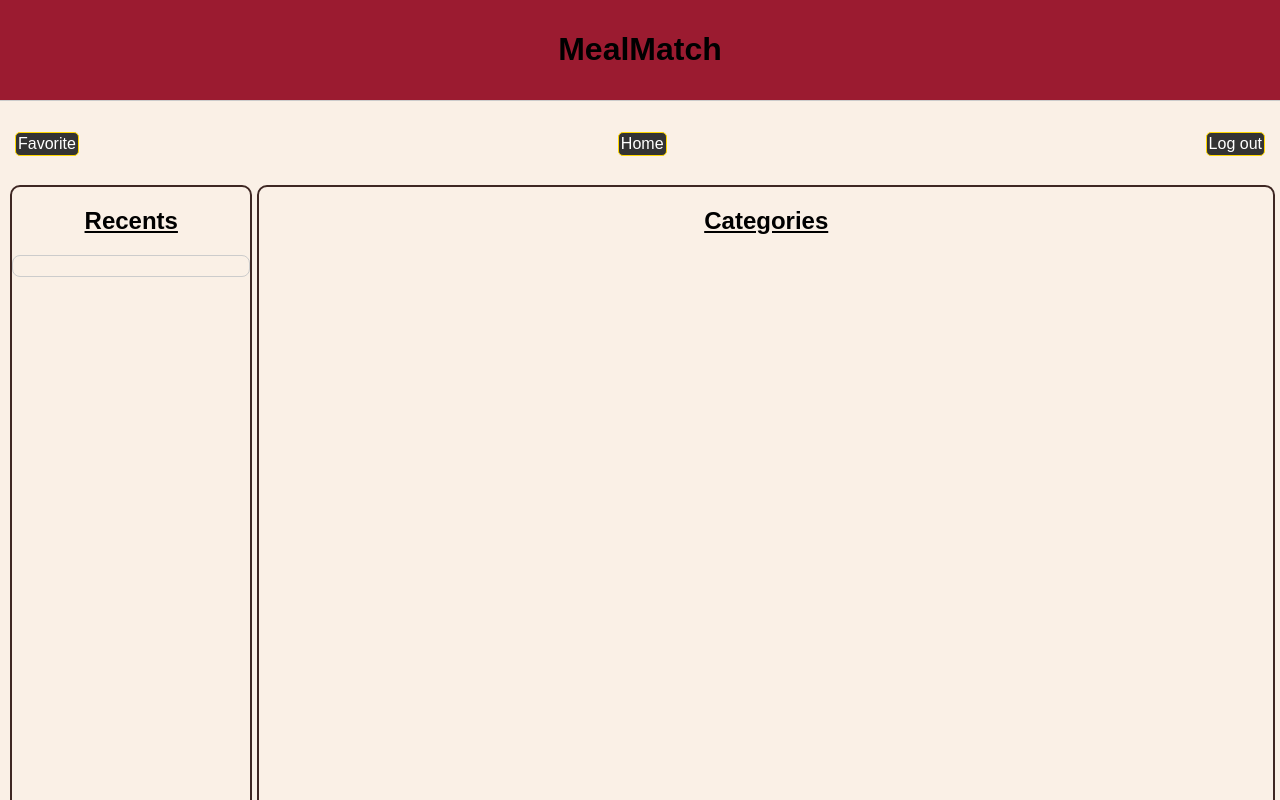
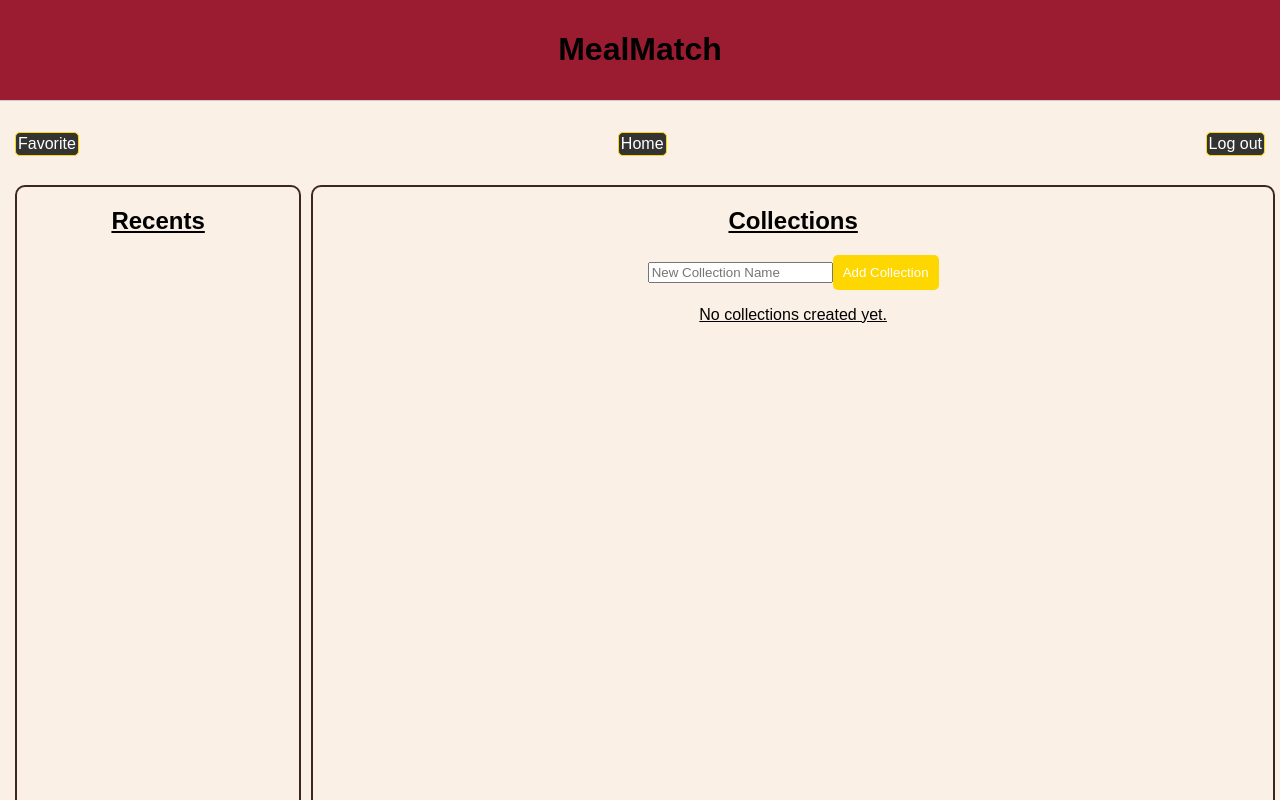
Before and after one commit to jocephuss/MealMatch, a React (Vite) app in the folder client/: page /favorite in a window 1280 px wide. Shown: the top 800 px of the page. Built offline with nearby package versions, Linux system fonts and the light colour scheme.

Commit message:
add collection button added

```diff
--- a/client/src/pages/FavoritePage.jsx
+++ b/client/src/pages/FavoritePage.jsx
@@ -1,24 +1,69 @@
-import React, { useState } from "react";
+import React, { useEffect, useState } from "react";
 import Header from "../components/Header";
-import RecentRecipes from "../components/Recents/RecentRecipes";
 
 const FavoritePage = () => {
-  const [recentRecipes, setRecentRecipes] = useState([]);
+  const [recents, setRecents] = useState([]);
+  const [collections, setCollections] = useState([]);
+  const [newCollectionName, setNewCollectionName] = useState("");
+
+  // Fetch recents from localStorage on page load
+  useEffect(() => {
+    const storedRecents = JSON.parse(localStorage.getItem("recents")) || [];
+    setRecents(storedRecents);
+  }, []);
+
+  // Handle collection name change
+  const handleCollectionNameChange = (e) => {
+    setNewCollectionName(e.target.value);
+  };
+
+  // Handle adding a new collection
+  const handleAddCollection = () => {
+    if (newCollectionName.trim() === "") return;
+    setCollections([...collections, newCollectionName]);
+    setNewCollectionName("");
+  };
 
   return (
     <div className="Main">
       <Header />
       <section className="discover-main">
-        <div className="left-column2">
+        <div className="left-column">
           <h2>Recents</h2>
-          <RecentRecipes recentRecipes={recentRecipes} />{" "}
+          {recents.map((recipe, index) => (
+            <div key={index} className="recent-recipe">
+              <h3>{recipe.label}</h3>
+              <img src={recipe.image} alt={recipe.label} />
+              <a href={recipe.url} target="_blank" rel="noopener noreferrer">
+                View Recipe
+              </a>
+            </div>
+          ))}
         </div>
-        <div className="center-column2">
-          <h2>Categories</h2>
+        <div className="center-column">
+          <h2>Collections</h2>
+          <div>
+            <input
+              type="text"
+              placeholder="New Collection Name"
+              value={newCollectionName}
+              onChange={handleCollectionNameChange}
+            />
+            <button onClick={handleAddCollection}>Add Collection</button>
+          </div>
+          <div>
+            {collections.length > 0 ? (
+              collections.map((collection, index) => (
+                <div key={index} className="collection-item">
+                  <h3>{collection}</h3>
+                  {/* c'est en cours mes amis :) */}
+                </div>
+              ))
+            ) : (
+              <p>No collections created yet.</p>
+            )}
+          </div>
         </div>
-        {/* <div className="right-column">
-          <h2>Friends/Shared</h2>
-        </div> */}
       </section>
     </div>
   );
```
